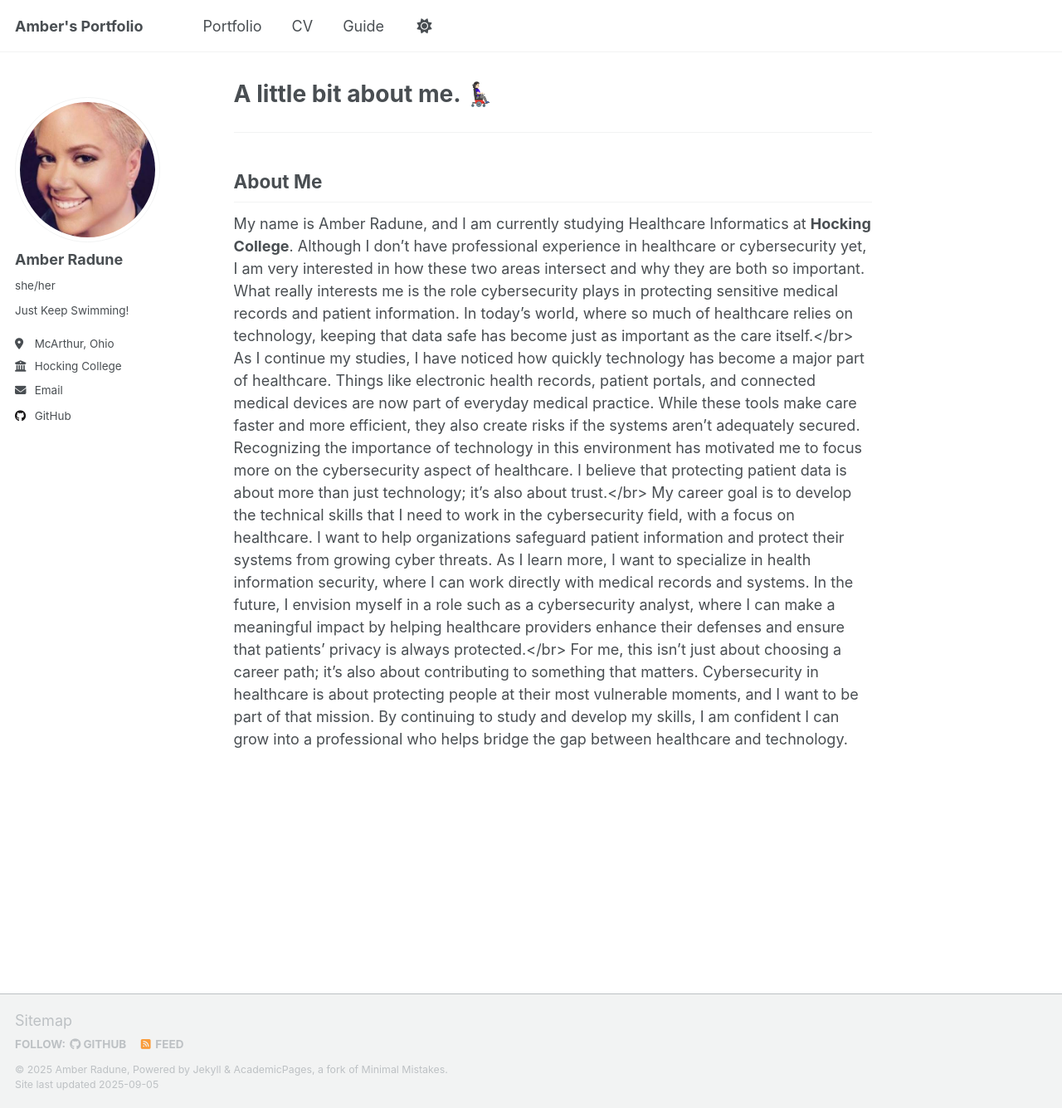
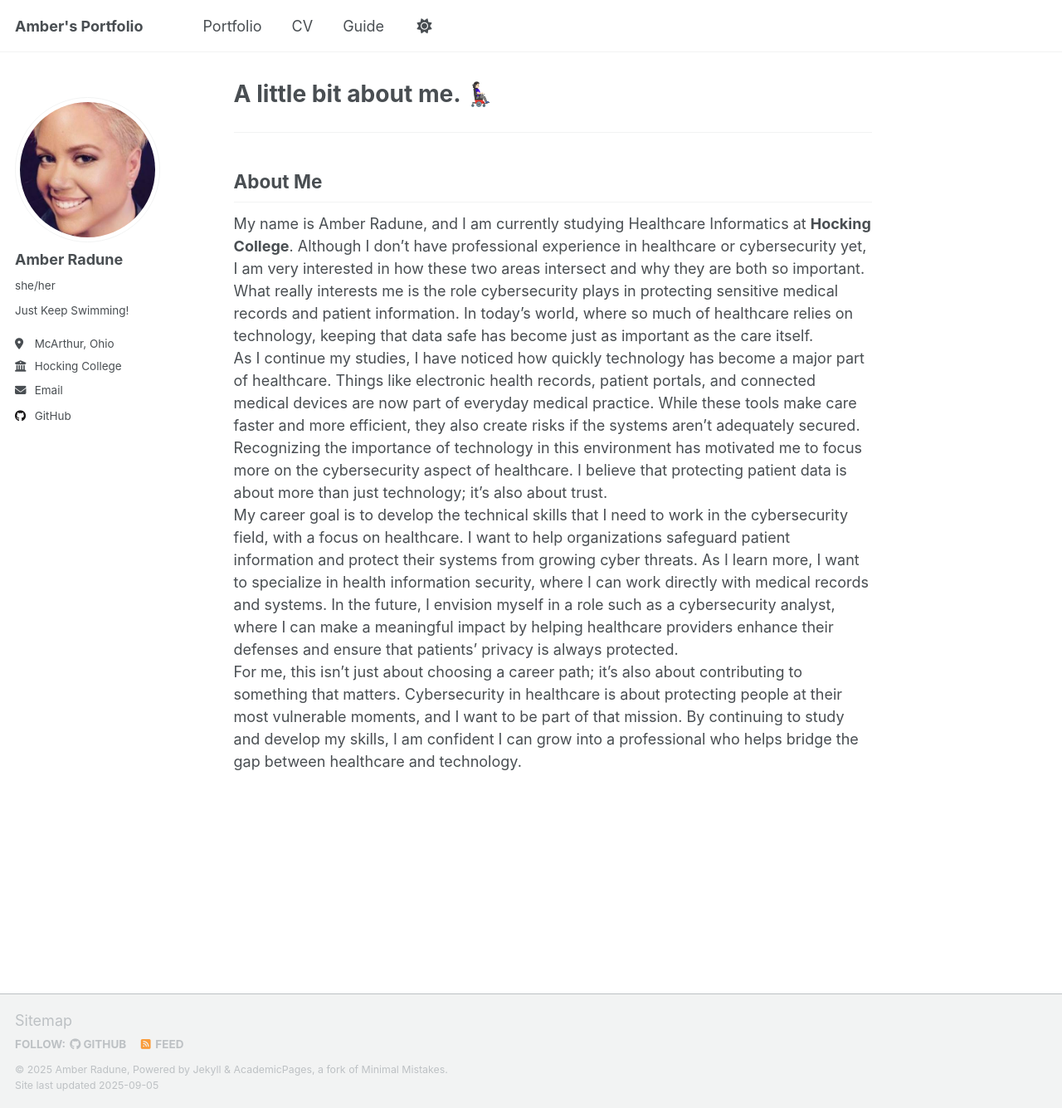
Before and after one commit to TinyBumblee/AmberR.github.io, a Jekyll site: the page built from _pages/about.md, in a window 1280 px wide and 1335 px high. Shown: the whole window at 83% size. Built offline with Jekyll 4.4.1, drawn with Linux system fonts in a browser that asks for light colours; a script that is not in the unit is left out.

```diff
--- a/_pages/about.md
+++ b/_pages/about.md
@@ -11,7 +11,7 @@ redirect_from:
 
 ## About Me
 
-My name is Amber Radune, and I am currently studying Healthcare Informatics at **Hocking College**. Although I don’t have professional experience in healthcare or cybersecurity yet, I am very interested in how these two areas intersect and why they are both so important. What really interests me is the role cybersecurity plays in protecting sensitive medical records and patient information. In today’s world, where so much of healthcare relies on technology, keeping that data safe has become just as important as the care itself.</br>
-As I continue my studies, I have noticed how quickly technology has become a major part of healthcare. Things like electronic health records, patient portals, and connected medical devices are now part of everyday medical practice. While these tools make care faster and more efficient, they also create risks if the systems aren’t adequately secured. Recognizing the importance of technology in this environment has motivated me to focus more on the cybersecurity aspect of healthcare. I believe that protecting patient data is about more than just technology; it’s also about trust.</br>
-My career goal is to develop the technical skills that I need to work in the cybersecurity field, with a focus on healthcare. I want to help organizations safeguard patient information and protect their systems from growing cyber threats. As I learn more, I want to specialize in health information security, where I can work directly with medical records and systems. In the future, I envision myself in a role such as a cybersecurity analyst, where I can make a meaningful impact by helping healthcare providers enhance their defenses and ensure that patients’ privacy is always protected.</br>
+My name is Amber Radune, and I am currently studying Healthcare Informatics at **Hocking College**. Although I don’t have professional experience in healthcare or cybersecurity yet, I am very interested in how these two areas intersect and why they are both so important. What really interests me is the role cybersecurity plays in protecting sensitive medical records and patient information. In today’s world, where so much of healthcare relies on technology, keeping that data safe has become just as important as the care itself.<br>
+As I continue my studies, I have noticed how quickly technology has become a major part of healthcare. Things like electronic health records, patient portals, and connected medical devices are now part of everyday medical practice. While these tools make care faster and more efficient, they also create risks if the systems aren’t adequately secured. Recognizing the importance of technology in this environment has motivated me to focus more on the cybersecurity aspect of healthcare. I believe that protecting patient data is about more than just technology; it’s also about trust.<br>
+My career goal is to develop the technical skills that I need to work in the cybersecurity field, with a focus on healthcare. I want to help organizations safeguard patient information and protect their systems from growing cyber threats. As I learn more, I want to specialize in health information security, where I can work directly with medical records and systems. In the future, I envision myself in a role such as a cybersecurity analyst, where I can make a meaningful impact by helping healthcare providers enhance their defenses and ensure that patients’ privacy is always protected.<br>
 For me, this isn’t just about choosing a career path; it’s also about contributing to something that matters. Cybersecurity in healthcare is about protecting people at their most vulnerable moments, and I want to be part of that mission. By continuing to study and develop my skills, I am confident I can grow into a professional who helps bridge the gap between healthcare and technology.
```
